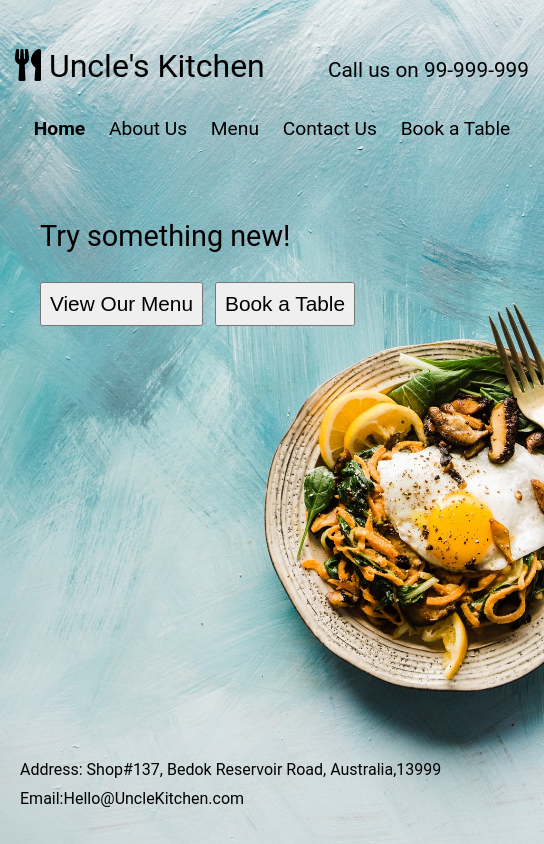
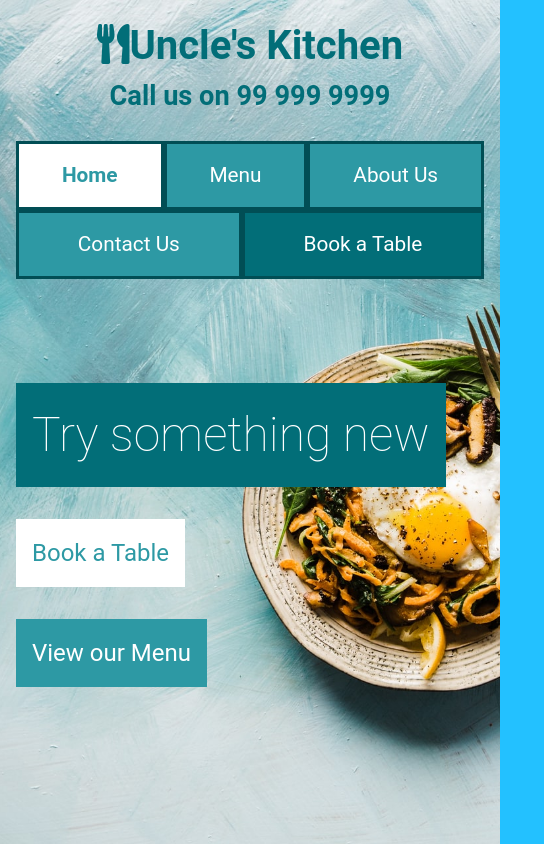
Before and after one commit to contactKunalDixit/Proj9_Icecream_Shop, a plain HTML site: page index1.html in a window 390 px wide. Shown: the whole page, 544 px wide, since content can reach past the window. Drawn offline with Linux system fonts and the light colour scheme.

Commit message:
CSS revamped and reworked

```diff
--- a/index1.html
+++ b/index1.html
@@ -4,62 +4,38 @@
 <head>
     <meta charset="UTF-8">
     <meta name="viewport" content="width=device-width, initial-scale=1.0">
-    <title>Restaurant</title>
+    <title>Restaurant Ver. 2</title>
+
+
     <link rel="stylesheet" href="https://cdnjs.cloudflare.com/ajax/libs/font-awesome/5.15.1/css/all.min.css"
         integrity="sha512-+4zCK9k+qNFUR5X+cKL9EIR+ZOhtIloNl9GIKS57V1MyNsYpYcUrUeQc9vNfzsWfV28IaLL3i96P9sdNyeRssA=="
         crossorigin="anonymous" />
-    <!-- <link rel="stylesheet" href="style3_MobileFirst.css"> -->
-    <link rel="stylesheet" href="style3_MobileFirst.css">
+    <link rel="stylesheet" href="style1.css">
 </head>
 
 <body>
     <div class="container">
-        <div class="subCont1">
-            <header>
-                <div class="heading">
-                    <div class="logo">
-                        <p><i class="fas fa-utensils"></i> Uncle's Kitchen</p>
-                    </div>
-                    <p id="ctc">Call us on 99-999-999</p>
-                </div>
-                <nav >
-                    <ul class="topnav" id="myTopnav">
-                        <li><a href="#" class="highlight">Home</a></li>
-                        <li><a href="#">About Us</a></li>
-                        <li><a href="#">Menu</a></li>
-                        <li><a href="#">Contact Us</a></li>
-                        <li><a href="#">Book a Table</a></li>
-                      <a href="javascript:void(0);" class="icon" onclick="myFunction()">
-                                <i class="fa fa-bars"></i>
-                            </a>
+        <div class="pre-nav">
+            <a href="#" class="logo"><i class="fas fa-utensils"></i>Uncle's Kitchen<a>
+                    <a href="#" class="ctc">Call us on 99 999 9999</i></a>
+        </div>
+        <nav>
+            <ul>
+                <li><a href="#" class="active">Home</a></li>
+                <li><a href="#">Menu</a></li>
+                <li><a href="#">About Us</a></li>
+                <li><a href="#">Contact Us</a></li>
+                <li><a href="#" class="highlight">Book a Table</a></li>
+            </ul>
+        </nav>
 
-                    </ul>
-                </nav>
-            </header>
-
-            <div class="mainSec">
-                <p>Try something new!</p>
-
-                <div class="butt">
-                    <button>View Our Menu</button>
-                    <button> Book a Table</button>
-                </div>
-            </div>
-        </div>
-        <div class="subCont2">
-            <footer>
-                <ul>
-                    <li>Address: Shop#137, Bedok Reservoir Road, Australia,13999 </li>
-                    <li>Email:Hello@UncleKitchen.com</li>
-
-                </ul>
-
-
-            </footer>
+        <div class="content">
+            <h1>Try something new</h1>
+            <a href="#" class="white-link">Book a Table</a>
+            <a href="#" class="teal-link">View our Menu</a>
         </div>
 
     </div>
-
     <script src="app.js"></script>
 </body>
 
--- a/style4.css
+++ b/style1.css
@@ -20,13 +20,16 @@ body {
     width: 95%;
     margin: 0 auto;
     min-height: 100vh;
+    height: 100%;
     min-width: 500px;
     max-width: 1400px;
     padding: 1rem;
+    display: flex;
+    flex-direction: column;
 }
 
 a {
-    color: rgb(224, 17, 17);
+    color: white;
     text-decoration: none;
 }
 
@@ -34,26 +37,34 @@ a {
     display: flex;
     justify-content: space-between;
     font-size: 1.7rem;
-
+    align-items: center;
 }
 
 .logo {
+    font-size: 2.5rem;
+}
+
+.logo,
+.ctc {
     color: #026E78;
     font-weight: bold;
 }
 
-nav{
-    padding:0.5rem 0;
+nav {
+    padding: 0.5rem 0;
 }
 
 nav ul {
     display: flex;
     flex-direction: row;
+    flex-wrap: wrap;
 
 }
 
 nav li {
-    flex: 1;
+    flex: 1 auto;
+
+
 }
 
 nav li a {
@@ -61,6 +72,11 @@ nav li a {
     padding: 1rem 2rem;
     display: block;
     text-align: center;
+    border-style: solid;
+    border-color: #014e55;
+    font-size:1.3rem;
+
+
 }
 
 nav a.active {
@@ -74,13 +90,59 @@ nav a.highlight {
     color: #fff;
 }
 
-nav a:hover{
-    opacity: 0.8;
+nav a:hover {
+    opacity: 0.7;
+}
+
+.content {
+    /* background-color: purple; */
+    display: flex;
+    /* flex:1; */
+    flex-direction: column;
+    ;
+    margin-top: 5rem;
+    align-items: flex-start;
+    font-size: 2rem;
+}
+
+.content h1 {
+    background-color: #026e78;
+    color: white;
+    padding: 1rem;
+    display: inline-block;
+    font-weight: 200;
+}
+
+.white-link {
+    background-color: #fff;
+    color: #2d99a4;
+    padding: 1rem;
+    margin-top: 2rem;
+}
+
+.teal-link {
+    background-color: #2d99a4;
+    color: #fff;
+    padding: 1rem;
+    margin-top: 2rem;
+
+}
+
+
+/* !    Responsive Media Queries */
+
+@media screen and (max-width: 768px) {
+.pre-nav{
+    flex-direction:column;
+    justify-content:center;
 }
 
 .content{
-    display:flex;
-    flex:1;
-    flex-direction: column;
-    justify-content: center;
+    font-size:1.5rem;
 }
+
+
+nav ul{
+    /* flex-direction:column; */
+}
+}
--- a/style1_withoutHamburger.css
+++ /dev/null
@@ -1,158 +0,0 @@
-@import url('https://fonts.googleapis.com/css2?family=Itim&display=swap');
-
-html {
-    font-size: 16px;
-}
-
-* {
-    box-sizing: border-box;
-}
-
-body {
-    font-family: "Roboto", sans-serif;
-    margin: 0;
-    background-color: rgb(35, 193, 255);
-}
-
-ul{
-    padding:0;
-}
-
-.container {
-    width: 94%;
-    max-width: 100%;
-    min-width: 350px;
-    min-height: 100vh;
-    margin: auto;
-    padding: 20px;
-    background-image: url("brooke-lark-4J059aGa5s4-unsplash_large.jpg");
-    background-size: cover;
-    background-repeat: no-repeat;
-    background-position: center center;
-
-    display: flex;
-    flex-direction: column;
-    justify-content: space-between;
-}
-
-
-.heading {
-    display: flex;
-    justify-content: space-between;
-    align-items: baseline;
-}
-
-.heading .logo {
-    font-size: 3rem;
-    min-width: 279px;
-}
-
-#ctc {
-    font-size: 2rem;
-}
-
-nav ul {
-    display: flex;
-    justify-content: space-evenly;
-    align-items: baseline;
-    font-size: 1.5rem;
-    list-style: none;
-    margin: 10px;
-}
-
-nav a:hover {
-    background-color: rgb(23, 22, 105);
-    color: white;
-    padding: 5px;
-}
-
-.highlight {
-    font-weight: bolder;
-
-    font-size: 1.7rem;
-}
-
-
-nav ul li a {
-    text-decoration: none;
-    color: black;
-}
-
-.icon {
-    display: none;
-}
-
-.mainSec {
-    margin: 30px;
-    padding-top: 30px;
-    font-size: 2.5rem;
-    display: flex;
-    flex-direction: column;
-
-}
-
-.mainSec button {
-    font-size: 1.5rem;
-    margin: 0 10px;
-    padding: 10px;
-}
-
-.subCont2 ul {
-    list-style: none;
-}
-
-.subCont2 ul li {
-    padding: 5px;
-}
-
-/* !Responsive - Breakpoints */
-
-@media only screen and (max-width: 600px) {
-    .container {
-        width: 100%;
-        padding: 15px;
-    }
-
-    .subCont1 {
-        display: flex;
-        flex-direction: column;
-    }
-
-    .heading {
-        width: 60%;
-        margin: 0 auto;
-        display: flex;
-        flex-direction: column;
-        align-items: center;
-
-    }
-
-
-    .heading .logo {
-        font-size: 2.2rem;
-        text-align: center;
-    }
-
-    #ctc {
-        font-size: 1.3rem;
-    }
-
-    nav ul {
-
-        font-size: 1.2rem;
-    }
-
-
-
-    .mainSec {
-        margin: 20px;
-        padding-top: 20px;
-        font-size: 2rem;
-    }
-
-
-    .mainSec button {
-        font-size: 1.2rem;
-        margin: 0 8px;
-        padding: 8px;
-    }
--- a/style2_hamburger.css
+++ /dev/null
@@ -1,330 +0,0 @@
-@import url('https://fonts.googleapis.com/css2?family=Itim&display=swap');
-
-html {
-    font-size: 16px;
-}
-
-* {
-    box-sizing: border-box;
-}
-
-body {
-    font-family: "Roboto", sans-serif;
-    margin: 0;
-    background-color: rgb(35, 193, 255);
-}
-
-ul{
-    padding:0;
-}
-
-
-.container {
-    width: 94%;
-    max-width: 100%;
-    min-height: 100vh;
-    margin: auto;
-    padding: 20px;
-    background-image: url("brooke-lark-4J059aGa5s4-unsplash_large.jpg");
-    background-size: cover;
-    background-repeat: no-repeat;
-    background-position: center center;
-
-    display: flex;
-    flex-direction: column;
-    justify-content: space-between;
-}
-
-
-.heading {
-    display: flex;
-    justify-content: space-between;
-    align-items: baseline;
-}
-
-.heading .logo {
-    font-size: 2.5rem;
-    min-width: 279px;
-}
-
-#ctc {
-    font-size: 1.5rem;
-}
-
-nav ul {
-    display: flex;
-    justify-content: space-evenly;
-    align-items: baseline;
-    /* font-size: 1.4rem; */
-    list-style: none;
-    margin: 10px;
-}
-
-nav ul li {
-    font-size: 1.4rem;
-}
-
-nav a {
-    padding: 5px;
-}
-
-nav a:hover {
-    background-color: rgb(23, 22, 105);
-    color: white;
-}
-
-.highlight {
-    font-weight: bolder;
-}
-
-
-nav ul li a {
-    text-decoration: none;
-    color: black;
-}
-
-.icon {
-    display: none;
-}
-
-.mainSec {
-    margin: 30px;
-    padding-top: 30px;
-    font-size: 2rem;
-    display: flex;
-    flex-direction: column;
-
-}
-
-.mainSec button {
-    font-size: 1.4rem;
-    margin-right: 5px;
-    padding: 10px;
-}
-
-.subCont2 ul {
-    list-style: none;
-}
-
-.subCont2 ul li {
-    padding: 5px;
-}
-
-
-
-@media only screen and (max-width: 600px) {
-    .container {
-        width: 100%;
-        min-width: 544px;
-
-        padding: 15px;
-        justify-content: space-between;
-    }
-
-    .heading .logo {
-        font-size: 2.0rem;
-        min-width: 279px;
-    }
-
-    #ctc {
-        font-size: 1.3rem;
-    }
-
-    nav ul {
-        margin: 0px;
-    }
-
-    nav ul li {
-        font-size: 1.2rem;
-    }
-
-    .mainSec {
-        margin: 25px;
-        padding-top: 25px;
-        font-size: 1.8rem;
-    }
-
-    .mainSec button {
-        font-size: 1.3rem;
-        margin-right: 5px;
-        padding: 8px;
-    }
-
-    /* ! Hamburger settings below */
-    .topnav li:not(:first-child) {
-        display: none;
-    }
-
-    .topnav a.icon {
-        float: right;
-        display: block;
-    }
-
-    .topnav.responsive {
-        position: relative;
-    }
-
-    .topnav.responsive .icon {
-        /* display:none; */
-        position: absolute;
-        right: 0;
-        top: 0;
-    }
-
-    .topnav.responsive li {
-        float: none;
-        display: block;
-        text-align: left;
-    }
-
-}
-
-@media only screen and (min-width: 600px) {
-    .container {
-        width: 100%;
-
-        /* min-width:707px; */
-    }
-}
-
-@media only screen and (min-width: 768px) {
-    .container {
-        padding: 20px;
-
-    }
-
-    .heading .logo {
-        font-size: 2.5rem;
-
-    }
-
-    #ctc {
-        font-size: 1.5rem;
-    }
-
-    nav ul li {
-        font-size: 1.4rem;
-    }
-
-    .mainSec {
-        margin: 25px;
-        padding-top: 20px;
-        font-size: 2.2rem;
-        display: flex;
-        flex-direction: column;
-
-    }
-
-    .mainSec button {
-        font-size: 1.5rem;
-        margin-right: 5px;
-        padding: 10px;
-    }
-
-
-    .subCont2 ul li {
-        padding: 5px;
-        font-size: 1.2rem;
-    }
-
-    .subCont2 {
-        margin-bottom: -25px;
-    }
-
-}
-
-@media only screen and (min-width: 992px) {
-    .container {
-        padding: 20px;
-
-    }
-
-    .heading .logo {
-        font-size: 3.5rem;
-
-    }
-
-    #ctc {
-        font-size: 2rem;
-    }
-
-    nav ul li {
-        font-size: 1.6rem;
-    }
-
-    .mainSec {
-        margin: 25px;
-        padding-top: 15px;
-        font-size: 2.4rem;
-        display: flex;
-        flex-direction: column;
-
-    }
-
-    .mainSec button {
-        font-size: 1.7rem;
-        margin-right: 10px;
-        padding: 12px;
-    }
-
-
-    .subCont2 ul li {
-        padding: 10px;
-        font-size: 1.3rem;
-    }
-
-    .subCont2 {
-        margin-bottom: -45px;
-    }
-
-}
-
-
-@media only screen and (min-width: 1200px) {
-    .container {
-        padding: 20px;
-        max-width: 1400px;
-
-    }
-
-    .heading .logo {
-        font-size: 4.5rem;
-
-    }
-
-    #ctc {
-        font-size: 3rem;
-    }
-
-    nav ul li {
-        font-size: 1.8rem;
-    }
-
-    .mainSec {
-        margin: 25px;
-        padding-top: 15px;
-        font-size: 2.8rem;
-        display: flex;
-        flex-direction: column;
-
-    }
-
-    .mainSec button {
-        font-size: 1.9rem;
-        margin-right: 10px;
-        padding: 15px;
-    }
-
-
-
-
-    .subCont2 ul li {
-        padding: 10px;
-        font-size: 1.5rem;
-    }
-
-    .subCont2 {
-        margin-bottom: -40px;
-    }
-
-}
```
Also changed, not shown: index2.html (+44 -20 lines).
